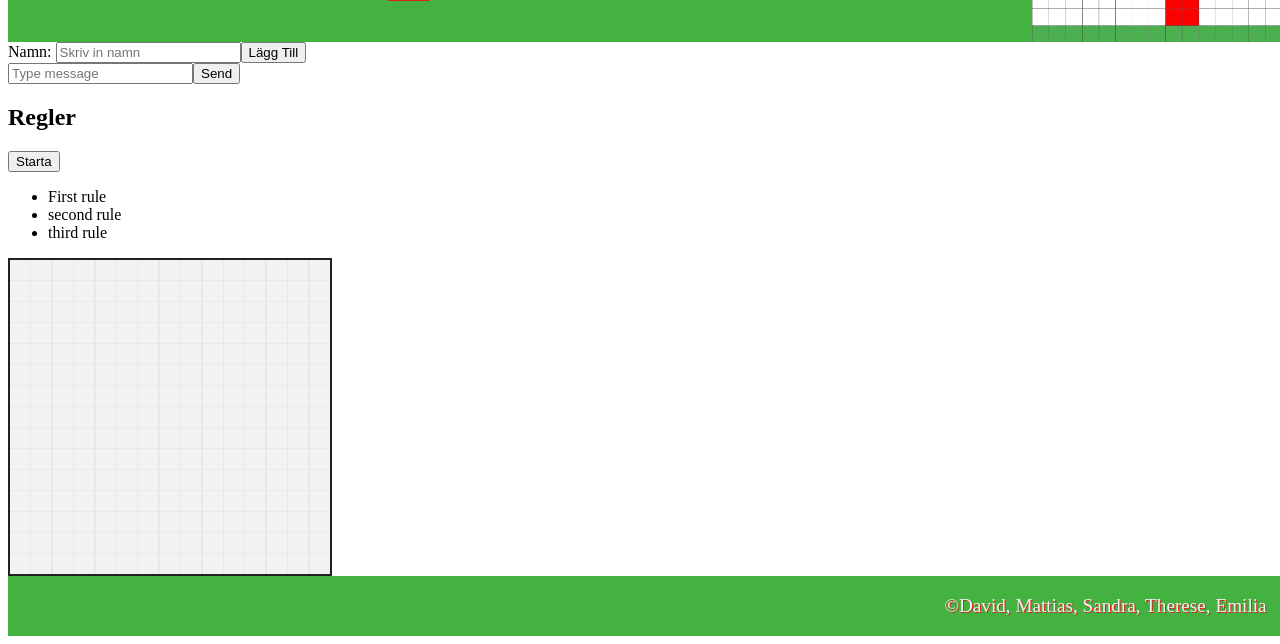
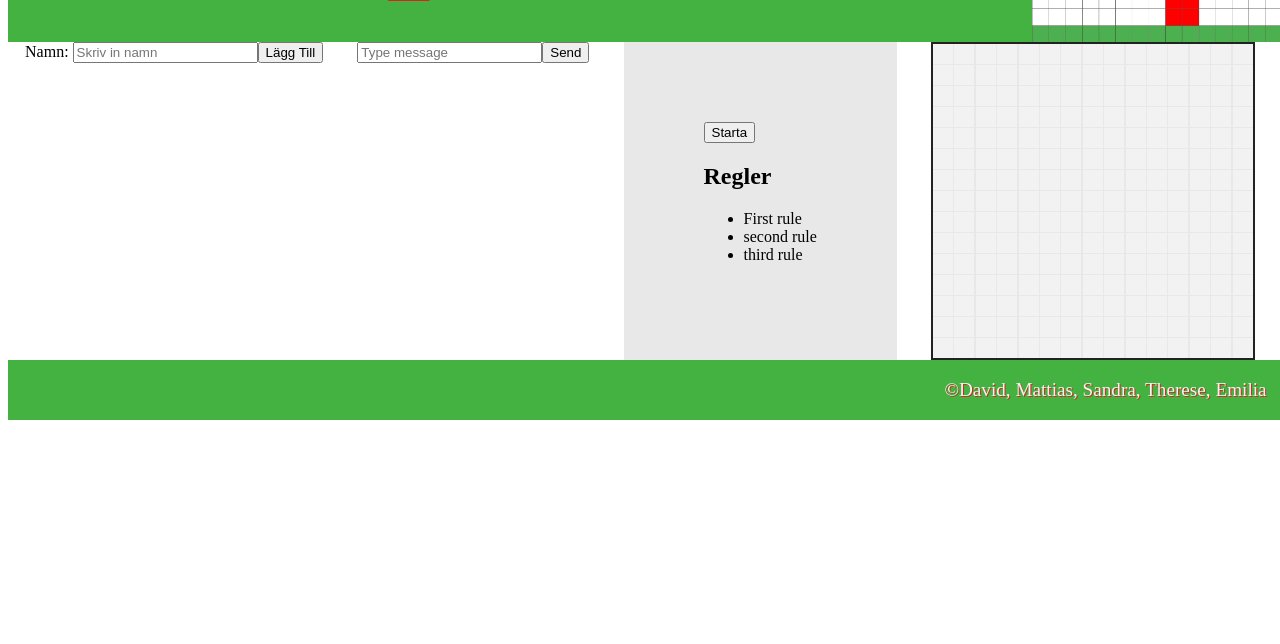
Before and after one commit to davidstalgren/apiutv-grupp-8, a website built with Vite: page frontend/index.html in a window 1280 px wide. Shown: the part 216-860 px from the top of the page. After the commit the page ends 800 px from the top, so only its background shows below. Built offline with nearby package versions, Linux system fonts and the light colour scheme; files whose address does not match are found by name.

Commit message:
🎨Small adjustments for rule/info container

```diff
--- a/frontend/scripts/gameplay.js
+++ b/frontend/scripts/gameplay.js
@@ -1,8 +1,3 @@
-
 export function startGame() {
     console.log('Spelet är igång');
-}
-
-export function whriteImg () {
-
-}
+};
--- a/frontend/scripts/information.js
+++ b/frontend/scripts/information.js
@@ -9,6 +9,7 @@ export function renderStartInformation() {
     const rules = ['First rule', 'second rule', 'third rule'];
     const startBtn = document.createElement('button');
 
+
     rules.forEach(rule => {
         const li = document.createElement('li');
         li.innerHTML = rule;
@@ -16,12 +17,13 @@ export function renderStartInformation() {
         information.appendChild(li);
     });
 
+    infoContainer.className = 'infoContainer';
     startBtn.className = 'startBtn';
 
     heading.innerHTML = 'Regler';
     startBtn.innerHTML = 'Starta';
 
-    infoContainer.append(heading, startBtn, information);
+    infoContainer.append(startBtn, heading, information);
     app.appendChild(infoContainer);
 
     startBtn.addEventListener('click', startGame);
--- a/frontend/style.scss
+++ b/frontend/style.scss
@@ -1,3 +1,8 @@
+#app{
+  display: flex;
+  justify-content: space-around;
+}
+
 h1 {
   font-size: 10rem;
   display: inline-block;
@@ -19,6 +24,11 @@ h1 {
 .headerImg {
   width: 250px;
   height: 250px;
+}
+
+.infoContainer {
+  background-color: #e8e8e8;
+  padding: 5em;
 }
 
 .footer{
```
Also changed, not shown: frontend/style.css.
